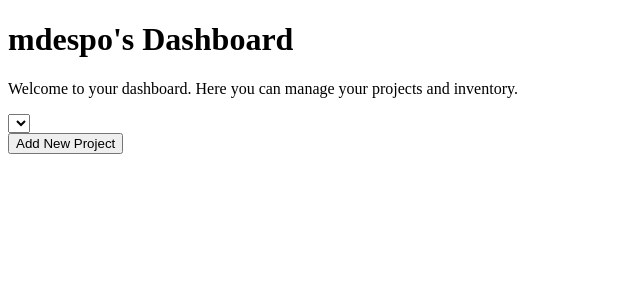
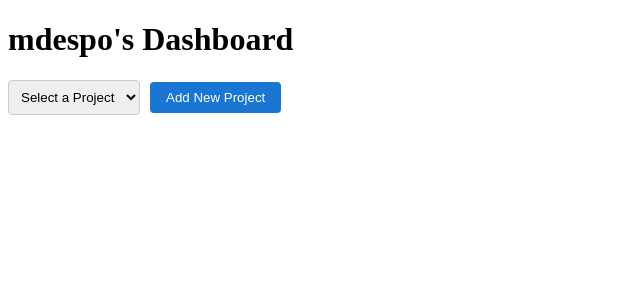
Before and after one commit to md82680/project-inventory, a Flask app: page /dashboard in a window 1280 px wide. Shown: the part 70-370 px from the top of the page, without its empty margins (0-640 px from the left). Run offline with Flask 3, Linux system fonts and the light colour scheme; a user stored in the database is signed in; data comes from the database, SQL or seed files in the repository; both versions use the stored data as it was after the commit; lists and menus that the app fills with data are empty.

Commit message:
created an Add New Project button on Dashboard to write to db

```diff
--- a/app.py
+++ b/app.py
@@ -64,20 +64,25 @@ def dashboard():
 @app.route('/add_project', methods=['POST'])
 def add_project():
     if 'user_id' not in session:
-        return jsonify({'error': 'Not logged in'}), 401
+        return jsonify({'success': False, 'error': 'Not logged in'})
 
     data = request.get_json()
-    result = add_project(
-        session['user_id'],
-        data['projectname'],
-        data['expensetype'],
-        data['expenseamount'],
-        data['date']
-    )
+    project_name = data.get('name')
 
-    if result:
+    if not project_name:
+        return jsonify({'success': False, 'error': 'Project name is required'})
+
+    try:
+        db = get_db()
+        db.execute(
+            'INSERT INTO projects (user_id, name) VALUES (?, ?)',
+            (session['user_id'], project_name)
+        )
+        db.commit()
         return jsonify({'success': True})
-    return jsonify({'error': 'Failed to add project'}), 400
+    except Exception as e:
+        print(f"Error adding project: {e}")
+        return jsonify({'success': False, 'error': str(e)})
 
 @app.teardown_appcontext
 def teardown_db(exception):
--- a/schema.sql
+++ b/schema.sql
@@ -4,12 +4,19 @@ CREATE TABLE IF NOT EXISTS users (
     password TEXT NOT NULL
 );
 
-CREATE TABLE IF NOT EXISTS inventory (
+CREATE TABLE IF NOT EXISTS projects (
     id INTEGER PRIMARY KEY AUTOINCREMENT,
     user_id INTEGER NOT NULL,
-    projectname TEXT NOT NULL,
-    expensetype TEXT NOT NULL,
-    expenseamount REAL NOT NULL,
-    date DATE NOT NULL,
+    name TEXT NOT NULL,
+    created TIMESTAMP NOT NULL DEFAULT CURRENT_TIMESTAMP,
     FOREIGN KEY (user_id) REFERENCES users (id)
 );
+
+CREATE TABLE IF NOT EXISTS expenses (
+    id INTEGER PRIMARY KEY AUTOINCREMENT,
+    project_id INTEGER NOT NULL,
+    expense_type TEXT NOT NULL,
+    amount REAL NOT NULL,
+    date DATE NOT NULL,
+    FOREIGN KEY (project_id) REFERENCES projects (id)
+);
--- a/static/styles.css
+++ b/static/styles.css
@@ -21,9 +21,61 @@
     display: inline-block;
     margin-top: 5px;
     color: #1976d2;
-    text-decoration: none;
+    text-decoration: underline;
 }
 
 .register-link:hover {
     text-decoration: underline;
 }
+
+.modal {
+    display: none;
+    position: fixed;
+    top: 0;
+    left: 0;
+    width: 100%;
+    height: 100%;
+    background-color: rgba(0,0,0,0.5);
+}
+
+.modal-content {
+    background-color: white;
+    margin: 15% auto;
+    padding: 20px;
+    width: 80%;
+    max-width: 500px;
+    border-radius: 5px;
+}
+
+.modal-buttons {
+    margin-top: 15px;
+    display: flex;
+    gap: 10px;
+    justify-content: flex-end;
+}
+
+.project-section {
+    margin: 20px 0;
+    display: flex;
+    gap: 10px;
+    align-items: center;
+}
+
+.project-section select {
+    padding: 8px;
+    border-radius: 4px;
+    border: 1px solid #ccc;
+}
+
+.project-section button {
+    padding: 8px 16px;
+    background-color: #1976d2;
+    color: white;
+    border: none;
+    border-radius: 4px;
+    cursor: pointer;
+}
+
+.project-section button:hover {
+    background-color: #1565c0;
+}
--- a/templates/dashboard.html
+++ b/templates/dashboard.html
@@ -1,61 +1,64 @@
 {% extends "base.html" %}
 
 {% block title %}Dashboard{% endblock %}
+{% block head %}
+    <link rel="stylesheet" href="{{ url_for('static', filename='styles.css') }}">
+{% endblock %}
 
 {% block content %}
     <h1>{{ user.username }}'s Dashboard</h1>
-    <p>Welcome to your dashboard. Here you can manage your projects and inventory.</p>
 
-    <!-- Project List -->
-    <div class="project-list">
+    <!-- Project Selection -->
+    <div class="project-section">
         <select id="project-select">
+            <option value="">Select a Project</option>
             {% for project in projects %}
                 <option value="{{ project.id }}">{{ project.name }}</option>
             {% endfor %}
         </select>
+        <button onclick="showNewProjectModal()">Add New Project</button>
     </div>
 
-    <!-- Add Project Form -->
-    <div class="inventory-list">
-        <button id="add-item-button" onclick="showProjectForm()">Add New Project</button>
-
-        <div id="project-form" style="display: none;">
+    <!-- New Project Modal -->
+    <div id="new-project-modal" class="modal">
+        <div class="modal-content">
+            <h2>Add New Project</h2>
             <form id="new-project-form">
-                <input type="text" id="projectname" placeholder="Project Name" required>
-                <input type="text" id="expensetype" placeholder="Expense Type" required>
-                <input type="number" id="expenseamount" placeholder="Amount" step="0.01" required>
-                <input type="date" id="date" required>
-                <button type="submit">Save Project</button>
+                <input type="text" id="project-name" placeholder="Project Name" required>
+                <div class="modal-buttons">
+                    <button type="submit">Save</button>
+                    <button type="button" onclick="hideNewProjectModal()">Cancel</button>
+                </div>
             </form>
         </div>
     </div>
 
     <script>
-        function showProjectForm() {
-            document.getElementById('project-form').style.display = 'block';
+        function showNewProjectModal() {
+            document.getElementById('new-project-modal').style.display = 'block';
+        }
+
+        function hideNewProjectModal() {
+            document.getElementById('new-project-modal').style.display = 'none';
+            document.getElementById('project-name').value = ''; // Clear input
         }
 
         document.getElementById('new-project-form').addEventListener('submit', function(e) {
             e.preventDefault();
-
-            const projectData = {
-                projectname: document.getElementById('projectname').value,
-                expensetype: document.getElementById('expensetype').value,
-                expenseamount: parseFloat(document.getElementById('expenseamount').value),
-                date: document.getElementById('date').value
-            };
+            const projectName = document.getElementById('project-name').value;
 
             fetch('/add_project', {
                 method: 'POST',
                 headers: {
                     'Content-Type': 'application/json',
                 },
-                body: JSON.stringify(projectData)
+                body: JSON.stringify({
+                    name: projectName
+                })
             })
             .then(response => response.json())
             .then(data => {
                 if (data.success) {
-                    alert('Project added successfully!');
                     location.reload(); // Refresh to show new project
                 } else {
                     alert('Failed to add project: ' + data.error);
@@ -65,6 +68,8 @@
                 console.error('Error:', error);
                 alert('Failed to add project');
             });
+
+            hideNewProjectModal();
         });
     </script>
 {% endblock %}
```
Also changed, not shown: users.db.
